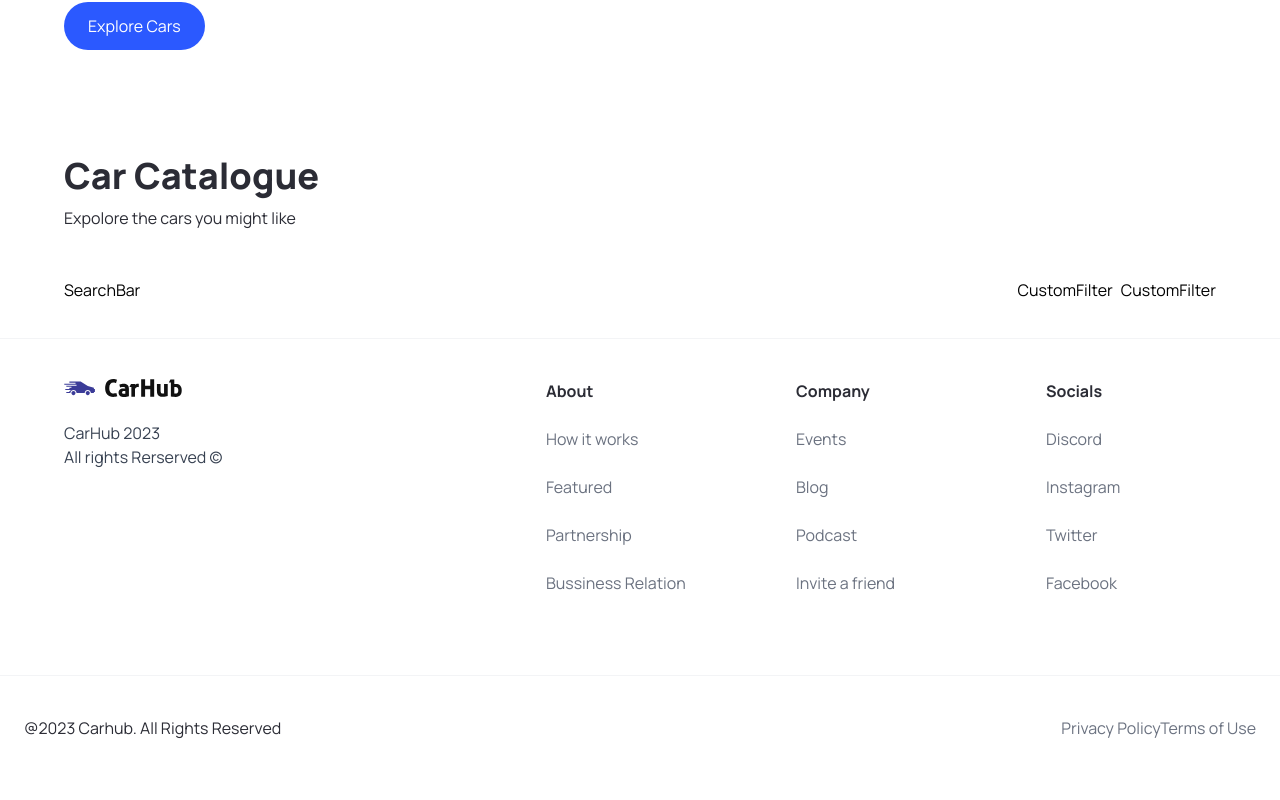
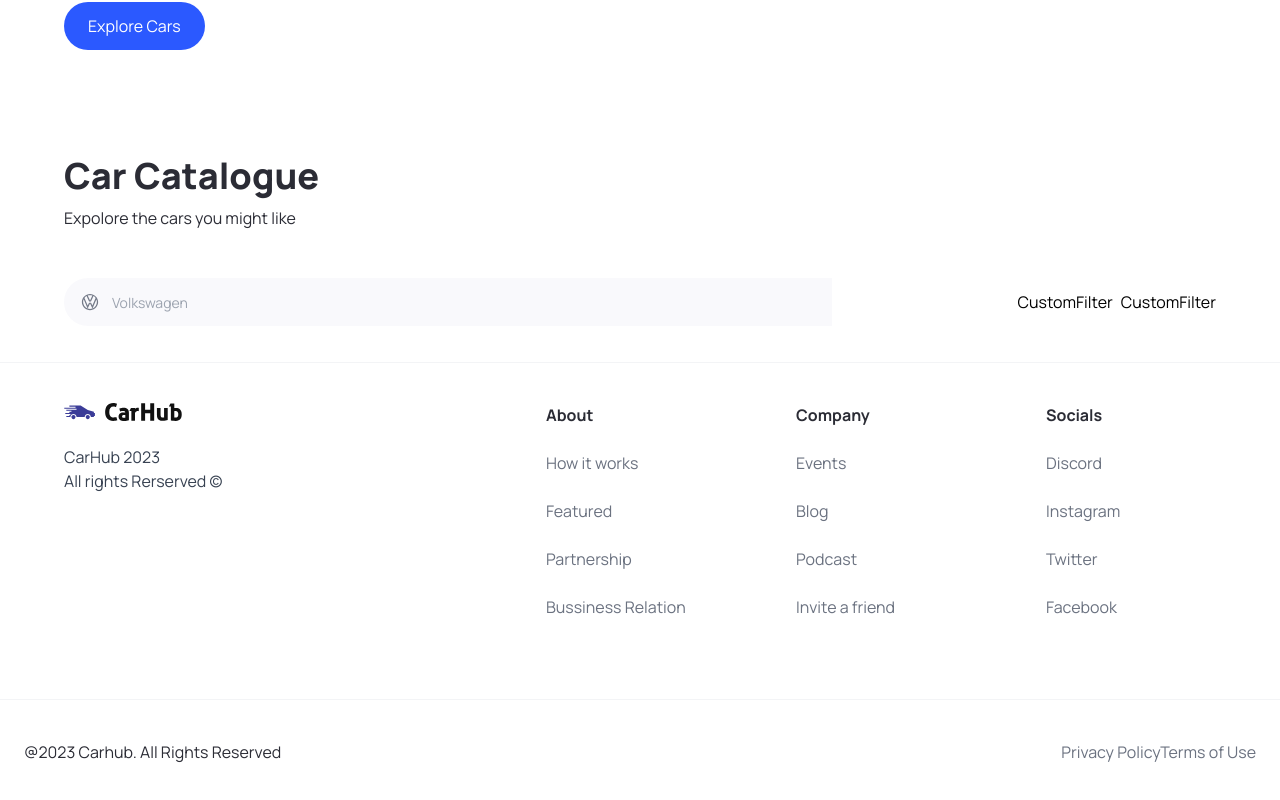
Before and after one commit to JohnnySonTrinh/modern-car-showcase-app, a Next.js app in the folder my-app/: page / in a window 1280 px wide. Shown: the part 708-1508 px from the top of the page. Built offline with nearby package versions, Linux system fonts and the light colour scheme.

Commit message:
Commit SearchManfacturer

```diff
--- a/my-app/components/SearchBar.tsx
+++ b/my-app/components/SearchBar.tsx
@@ -1,7 +1,23 @@
-import React from 'react';
+'use client';
+
+import { useState } from 'react';
+
+import SearchManufacturer from './SearchManufacturer';
 
 const SearchBar = () => {
-  return <div>SearchBar</div>;
+  const [manufacturer, setManufacturer] = useState('');
+
+  const handleSearch = () => {};
+  return (
+    <form className='searchbar' onSubmit={handleSearch}>
+      <div className='searchbar__item'>
+        <SearchManufacturer
+          manufacturer={manufacturer}
+          setManufacturer={setManufacturer}
+        />
+      </div>
+    </form>
+  );
 };
 
 export default SearchBar;
--- /dev/null
+++ b/my-app/components/SearchManufacturer.tsx
@@ -0,0 +1,92 @@
+'use client';
+
+import { useState, Fragment } from 'react';
+import Image from 'next/image';
+import { Combobox, Transition } from '@headlessui/react';
+
+import { manufacturers } from '@/constants';
+import { SearchManufacturerProps } from '@/types';
+
+const SearchManufacturer = ({
+  manufacturer,
+  setManufacturer,
+}: SearchManufacturerProps) => {
+  const [query, setQuery] = useState('');
+
+  const filteredManufacturers =
+    query === ''
+      ? manufacturers
+      : manufacturers.filter((item) =>
+          item
+            .toLowerCase()
+            .replace(/\s+/g, '')
+            .includes(query.toLowerCase().replace(/\s+/g, ''))
+        );
+
+  return (
+    <div className='search-manufacturer'>
+      <Combobox value={manufacturer} onChange={setManufacturer}>
+        <div className='relative w-full'>
+          <Combobox.Button className='absolute top-[14px]'>
+            <Image
+              src='/car-logo.svg'
+              width={20}
+              height={20}
+              className='ml-4'
+              alt='Car Logo'
+            />
+          </Combobox.Button>
+          <Combobox.Input
+            className='search-manufacturer__input'
+            placeholder='Volkswagen'
+            displayValue={(manufacturer: string) => manufacturer}
+            onChange={(e) => setQuery(e.target.value)}
+          />
+
+          <Transition
+            as={Fragment}
+            leave='transition ease-in duration-100'
+            leaveFrom='opacity-100'
+            leaveTo='opacity-0'
+            afterLeave={() => setQuery('')}
+          >
+            <Combobox.Options>
+              {filteredManufacturers.map((item) => (
+                <Combobox.Option
+                  key={item}
+                  className={({ active }) => `
+                    relative search-manufacturer__option ${
+                      active ? 'bg-primary-blue text-white' : 'text-gray-900'
+                    }
+                    `}
+                  value={item}
+                >
+                  {({ selected, active }) => (
+                    <>
+                      <span
+                        className={`block truncate ${
+                          selected ? 'font-medium' : 'font-normal'
+                        }`}
+                      >
+                        {item}
+                      </span>
+                      {selected ? (
+                        <span
+                          className={`absolute inset-y-0 left-0 flex items-center pl-3 ${
+                            active ? 'text-white' : 'text-teal-600'
+                          }`}
+                        ></span>
+                      ) : null}
+                    </>
+                  )}
+                </Combobox.Option>
+              ))}
+            </Combobox.Options>
+          </Transition>
+        </div>
+      </Combobox>
+    </div>
+  );
+};
+
+export default SearchManufacturer;
--- a/my-app/components/index.ts
+++ b/my-app/components/index.ts
@@ -4,5 +4,14 @@
 import Footer from './Footer';
 import SearchBar from './SearchBar';
 import CustomFilter from './CustomFilter';
+import SearchManufacturer from './SearchManufacturer';
 
-export { Hero, CustomButton, Navbar, Footer, SearchBar, CustomFilter };
+export {
+  Hero,
+  CustomButton,
+  Navbar,
+  Footer,
+  SearchBar,
+  CustomFilter,
+  SearchManufacturer,
+};
--- a/my-app/types/index.ts
+++ b/my-app/types/index.ts
@@ -6,3 +6,8 @@
   handleClick?: MouseEventHandler<HTMLButtonElement>;
   btnType: 'button' | 'submit';
 }
+
+export interface SearchManufacturerProps {
+  manufacturer: string;
+  setManuFacturer: (manufacturer: string) => void;
+}
```
Also changed, not shown: my-app/package.json (+5 -4 lines), 2 other files (tests, documents, lock files or other folders).
